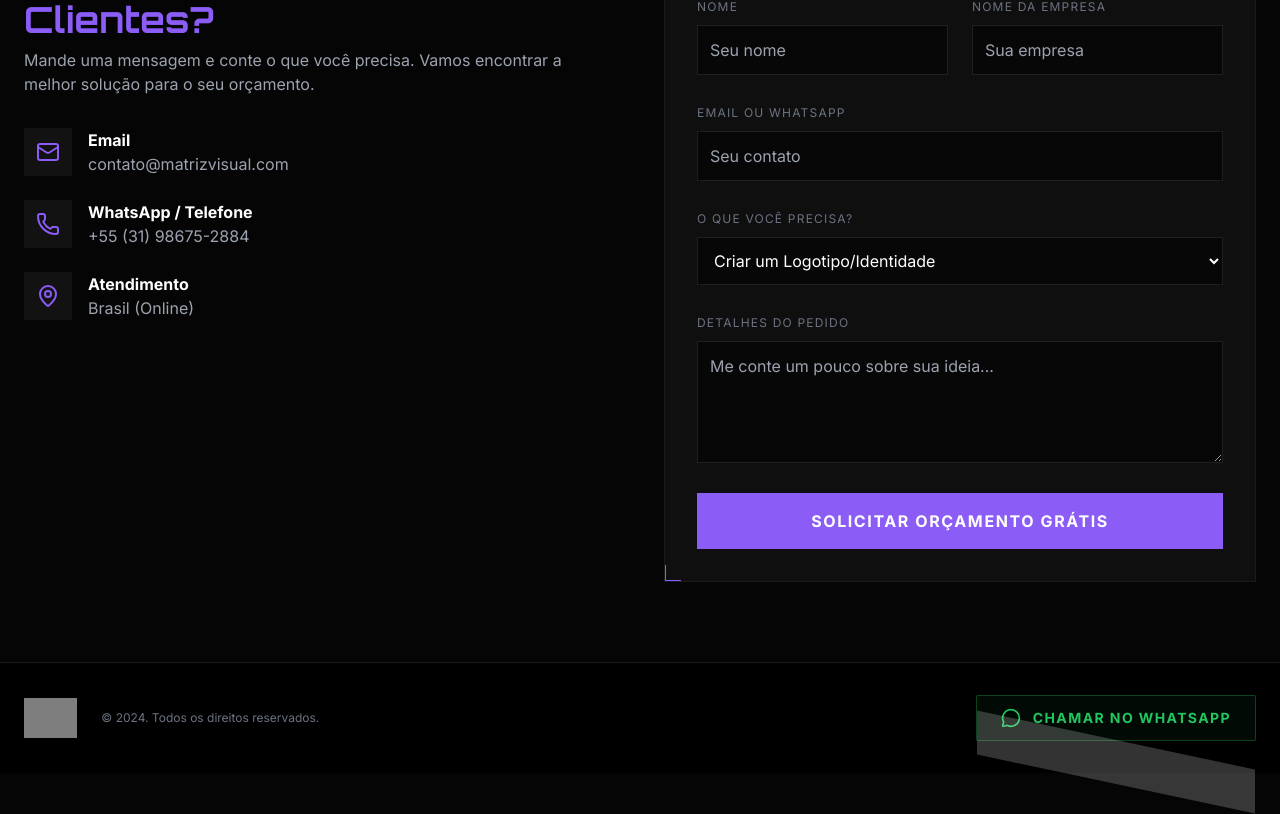
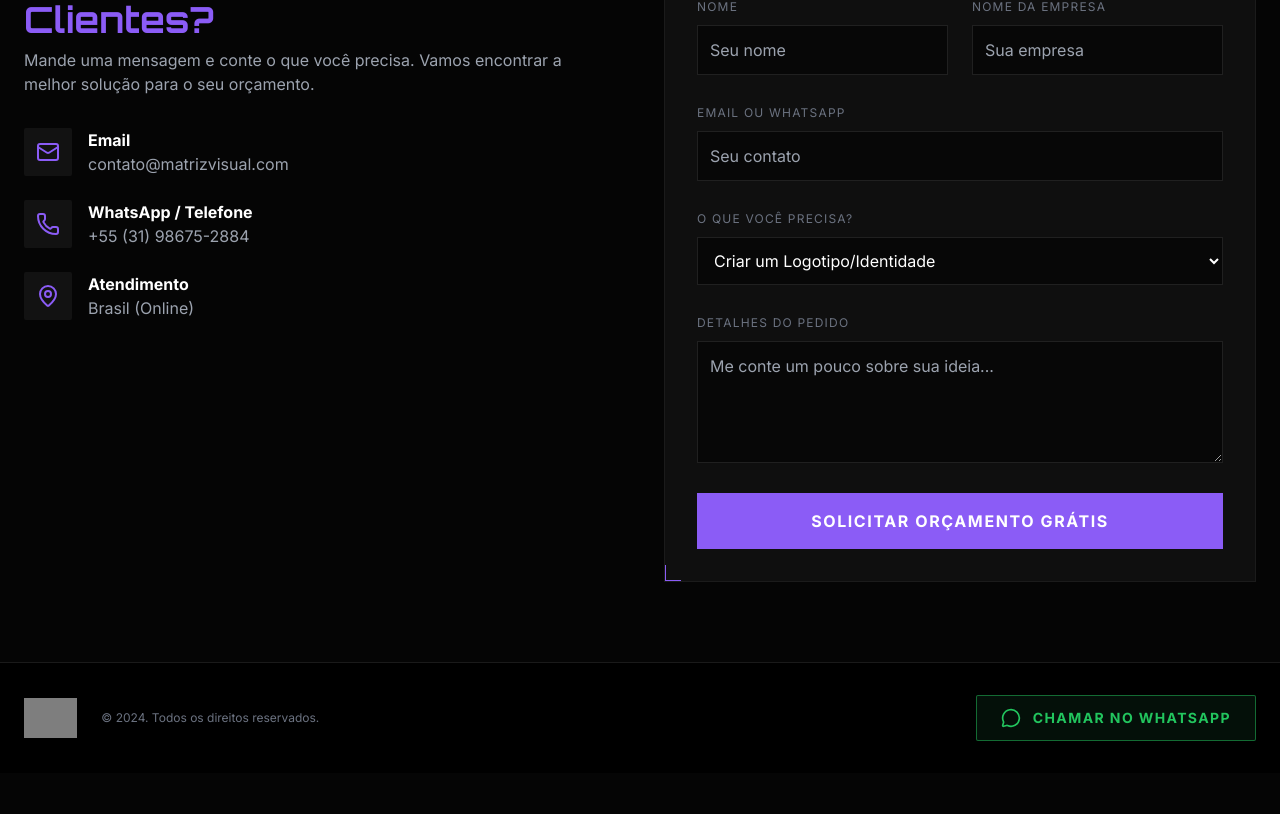
Before and after one commit to jeremias-abbud/matrizvisual, a React (Vite) app: page / in a window 1280 px wide. Shown: the part 5041-5855 px from the top of the page. After the commit the page ends 5814 px from the top, so only its background shows below. Built offline with nearby package versions, Linux system fonts and the light colour scheme; grey boxes are pictures that could not be loaded.

Commit message:
feat: Update visual assets and contact button animation
Replaces placeholder images in the About section with more relevant visuals. Enhances the WhatsApp contact button with a subtle bounce animation and refined styling for better visual appeal and user interaction.

```diff
--- a/components/About.tsx
+++ b/components/About.tsx
@@ -15,13 +15,13 @@ const About: React.FC = () => {
              {/* Abstract grid composition */}
              <div className="relative z-10 grid grid-cols-2 gap-4">
                  <img
-                    src="https://images.unsplash.com/photo-1550745165-9bc0b252726f?q=80&w=600&auto=format&fit=crop"
-                    alt="Ambiente Criativo Tech"
+                    src="https://images.unsplash.com/photo-1618005182384-a83a8bd57fbe?q=80&w=600&auto=format&fit=crop"
+                    alt="Digital Art Abstract"
                     className="w-full h-64 object-cover rounded-sm grayscale hover:grayscale-0 transition-all duration-500 border border-white/10"
                  />
                  <img
-                    src="https://images.unsplash.com/photo-1600880292203-757bb62b4baf?q=80&w=600&auto=format&fit=crop"
-                    alt="Estratégia e Colaboração"
+                    src="https://images.unsplash.com/photo-1550751827-4bd374c3f58b?q=80&w=600&auto=format&fit=crop"
+                    alt="Cyberpunk Tech Workspace"
                     className="w-full h-64 object-cover rounded-sm grayscale hover:grayscale-0 transition-all duration-500 border border-white/10 mt-12"
                  />
              </div>
--- a/components/Contact.tsx
+++ b/components/Contact.tsx
@@ -108,13 +108,10 @@ const Contact: React.FC = () => {
                 href="https://wa.me/5531986752884"
                 target="_blank"
                 rel="noreferrer"
-                className="group relative inline-flex items-center gap-3 px-6 py-3 bg-green-500/5 border border-green-500/30 text-green-500 font-bold uppercase tracking-widest text-sm hover:bg-green-500 hover:text-black hover:border-green-500 hover:shadow-[0_0_20px_rgba(34,197,94,0.4)] transition-all duration-300 rounded-sm"
+                className="group relative inline-flex items-center gap-3 px-6 py-3 bg-green-900/20 border border-green-500/50 text-green-500 font-bold uppercase tracking-widest text-sm hover:bg-green-600 hover:text-white hover:border-green-600 hover:shadow-[0_0_25px_rgba(34,197,94,0.6)] transition-all duration-300 rounded-sm overflow-hidden"
             >
-                <MessageCircle size={20} className="group-hover:scale-110 transition-transform duration-300" />
-                <span>Chamar no WhatsApp</span>
-
-                {/* Shine effect overlay */}
-                <div className="absolute inset-0 bg-white/20 translate-y-full group-hover:translate-y-0 transition-transform duration-300 pointer-events-none skew-y-12"></div>
+                <MessageCircle size={20} className="relative z-10 group-hover:animate-bounce" />
+                <span className="relative z-10">Chamar no WhatsApp</span>
             </a>
           </div>
         </div>
```
